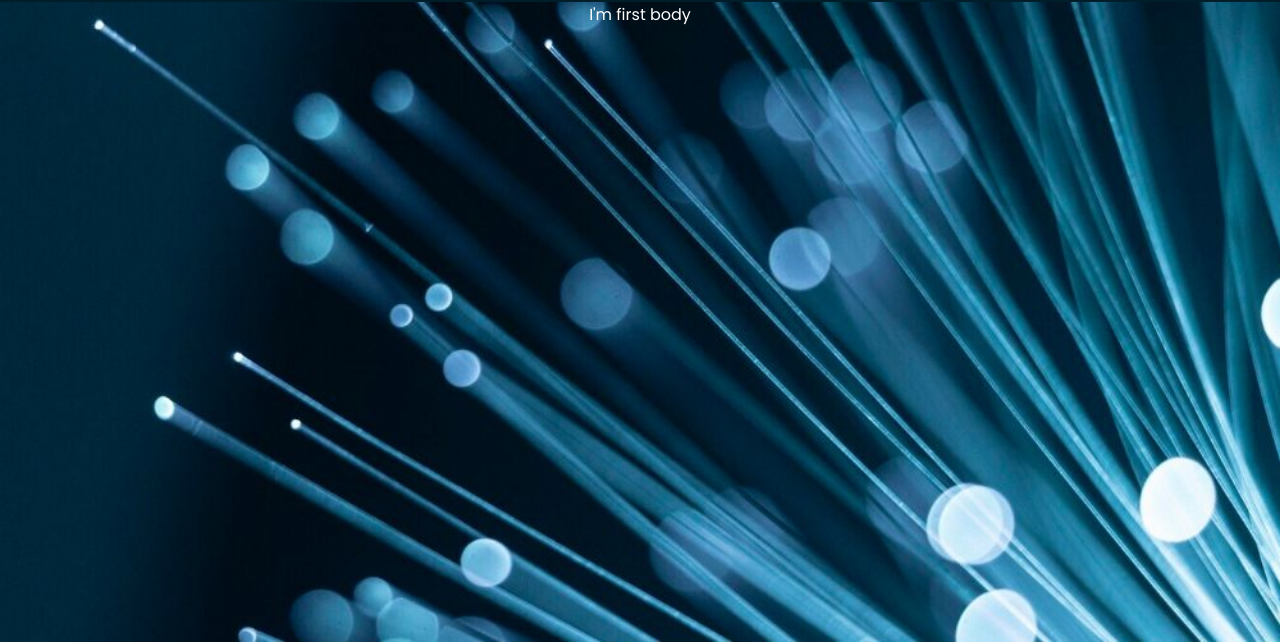
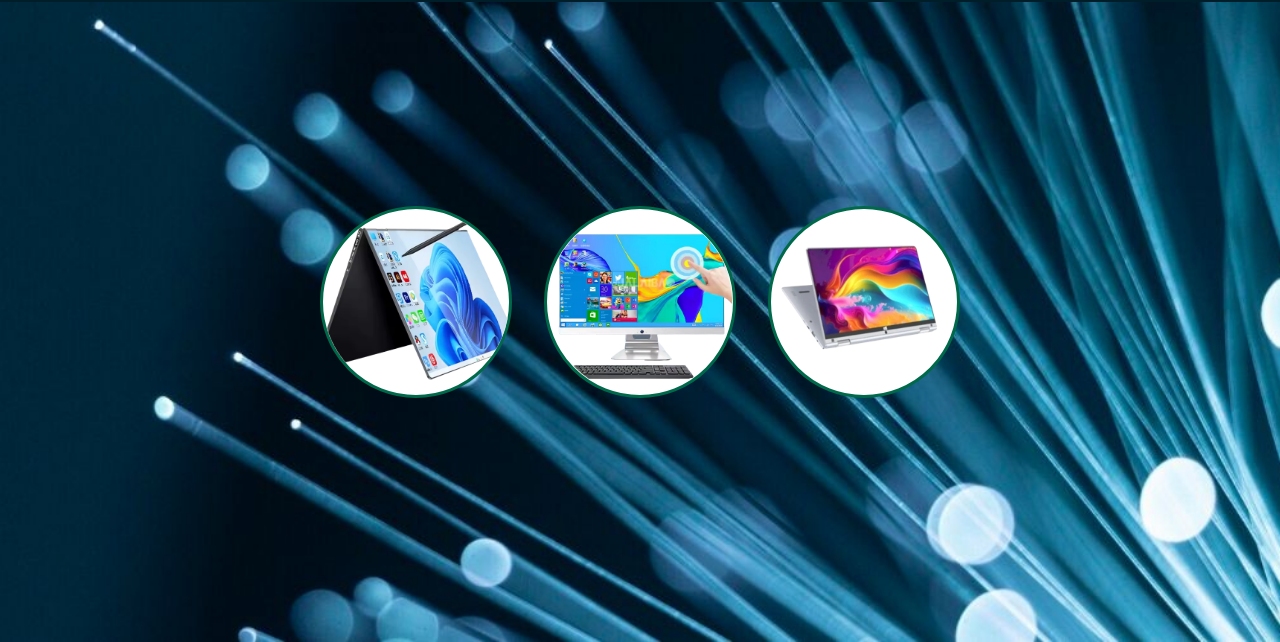
Before and after one commit to Elves-Chissique/SkyTech_Moz-website, a plain HTML site: page index.html in a window 1280 px wide. Shown: the part 158-800 px from the top of the page. Drawn offline with nearby package versions, Linux system fonts and the light colour scheme.

Commit message:
updatesSkytech

```diff
--- a/Assets/Style/estilo-2.css
+++ b/Assets/Style/estilo-2.css
@@ -199,6 +199,35 @@ body{
     background-position: center;
 }
 
+
+.bodyII > .inicial-picture{
+    min-height: 75vh;
+    display: flex;
+    gap:2em;
+    justify-content: center;
+    align-items: center;
+    height: 12em;
+}
+
+.bodyII > .inicial-picture > .pict{
+    display: flex;
+    justify-content: center;
+    align-items: center;
+    width: 15%;
+    background-color: #fff;
+    border-radius: 50%;
+    border:3px solid #00694a;
+}
+
+.bodyII > .inicial-picture > .pict > img{
+  width: 100%;
+  transition:.6s;
+}
+
+.bodyII > .inicial-picture > .pict > img:hover{
+    transform: scale(1.03);
+}
+
 @media (max-width: 768px){
     .nav > div{
         display: none;
--- a/index.html
+++ b/index.html
@@ -53,10 +53,14 @@
             </nav>
         </div>
         <div class="bodyI">
-            I'm first body
+
         </div>
         <div class="bodyII">
-            I'm first body
+            <div class="inicial-picture">
+                <article class="pict"><img src="Assets/Images/Computers/comp1.png" alt=""></article>
+                <article class="pict"><img src="Assets/Images/Computers/comp2.png" alt=""></article>
+                <article class="pict"><img src="Assets/Images/Computers/comp3.png" alt=""></article>
+            </div>
         </div>
     </section>
 
```
Also changed, not shown: Assets/Images/Computers/comp1.png (added), Assets/Images/Computers/comp2.png (added), Assets/Images/Computers/comp3.png (added).
